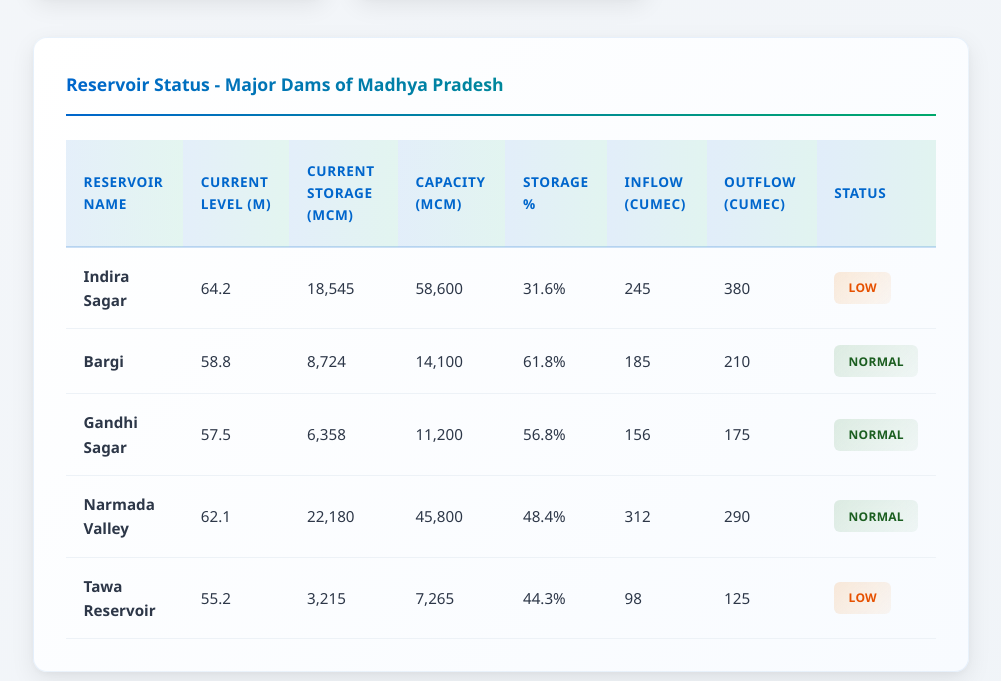
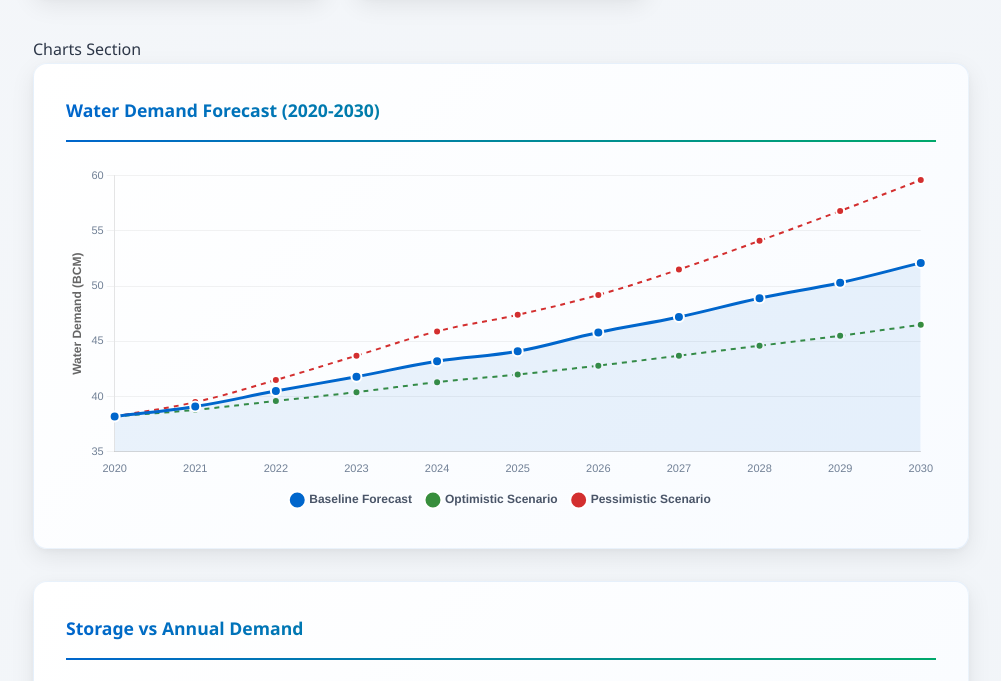
Before and after one commit to Prayagi/water-reservoir, a plain HTML site: page dashboard.html in a window 1280 px wide. Shown: the part 987-1668 px from the top of the page, without its empty margins (279-1280 px from the left). Drawn offline with nearby package versions, Linux system fonts and the light colour scheme.

Commit message:
updated charts

```diff
--- a/dashboard.html
+++ b/dashboard.html
@@ -112,7 +112,7 @@
                     </div>
                 </div>
 
-                <!-- Charts Section
+                Charts Section
                 <div class="charts-section">
                     <div class="chart-container">
                         <h3 class="chart-title">Water Demand Forecast (2020-2030)</h3>
@@ -128,8 +128,8 @@
                         </div>
                     </div>
                 </div>
--->
-                <!-- Sector-wise Demand Pie Chart
+
+                Sector-wise Demand Pie Chart
                 <div class="three-column">
                     <div class="chart-container">
                         <h3 class="chart-title">Sector-wise Water Demand</h3>
@@ -137,7 +137,7 @@
                             <canvas id="sectorChart"></canvas>
                         </div>
                     </div>
--->
+
                     <!-- Alert Section
                     <div class="alert-section">
                         <h3 class="alert-title">⚠️ Risk Alerts</h3>
```
